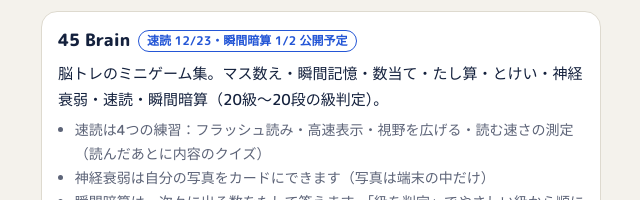
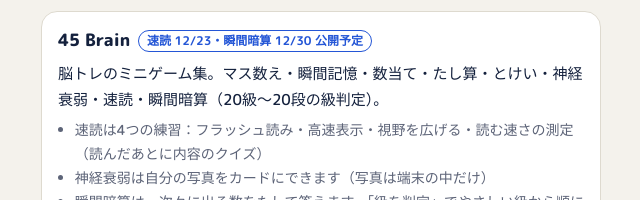
Before and after one commit to 45tools/play, a plain HTML site: page family/index.html in a window 1280 px wide. Shown: the part 846-1046 px from the top of the page, 319-959 px from the left. Drawn offline with Linux system fonts and the light colour scheme.

Commit message:
家族ページ：瞬間暗算 12/30
Co-Authored-By: Claude Opus 5.5 <noreply@anthropic.com>

```diff
--- a/family/index.html
+++ b/family/index.html
@@ -57,7 +57,7 @@ h2.sec{font-size:13px;font-weight:800;color:var(--muted);letter-spacing:.06em;ma
   </section>
 
   <section class="app">
-    <h3>45 Brain <span class="when">速読 12/23・瞬間暗算 1/2 公開予定</span></h3>
+    <h3>45 Brain <span class="when">速読 12/23・瞬間暗算 12/30 公開予定</span></h3>
     <p>脳トレのミニゲーム集。マス数え・瞬間記憶・数当て・たし算・とけい・神経衰弱・速読・瞬間暗算（20級〜20段の級判定）。</p>
     <ul>
       <li>速読は4つの練習：フラッシュ読み・高速表示・視野を広げる・読む速さの測定（読んだあとに内容のクイズ）</li>
```
